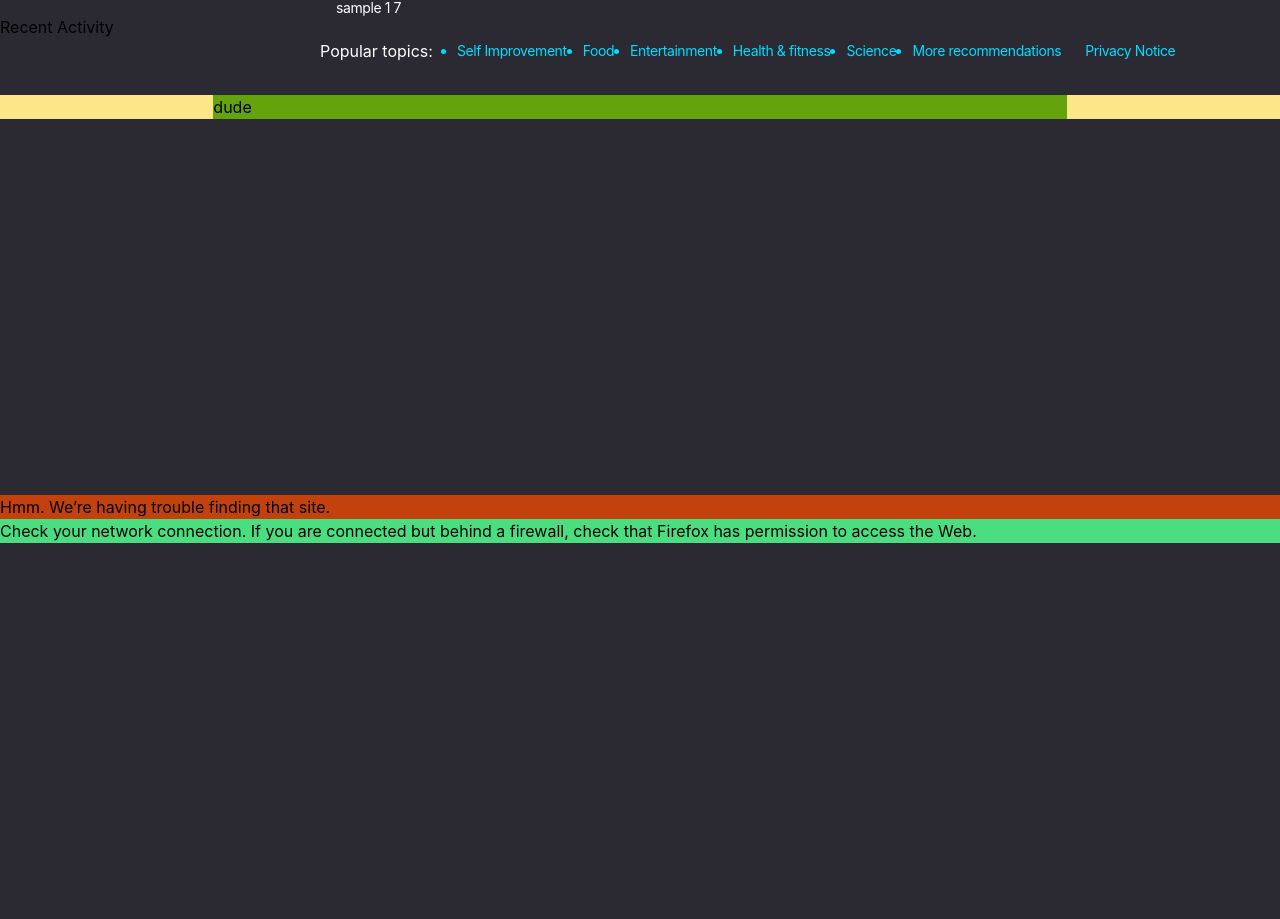
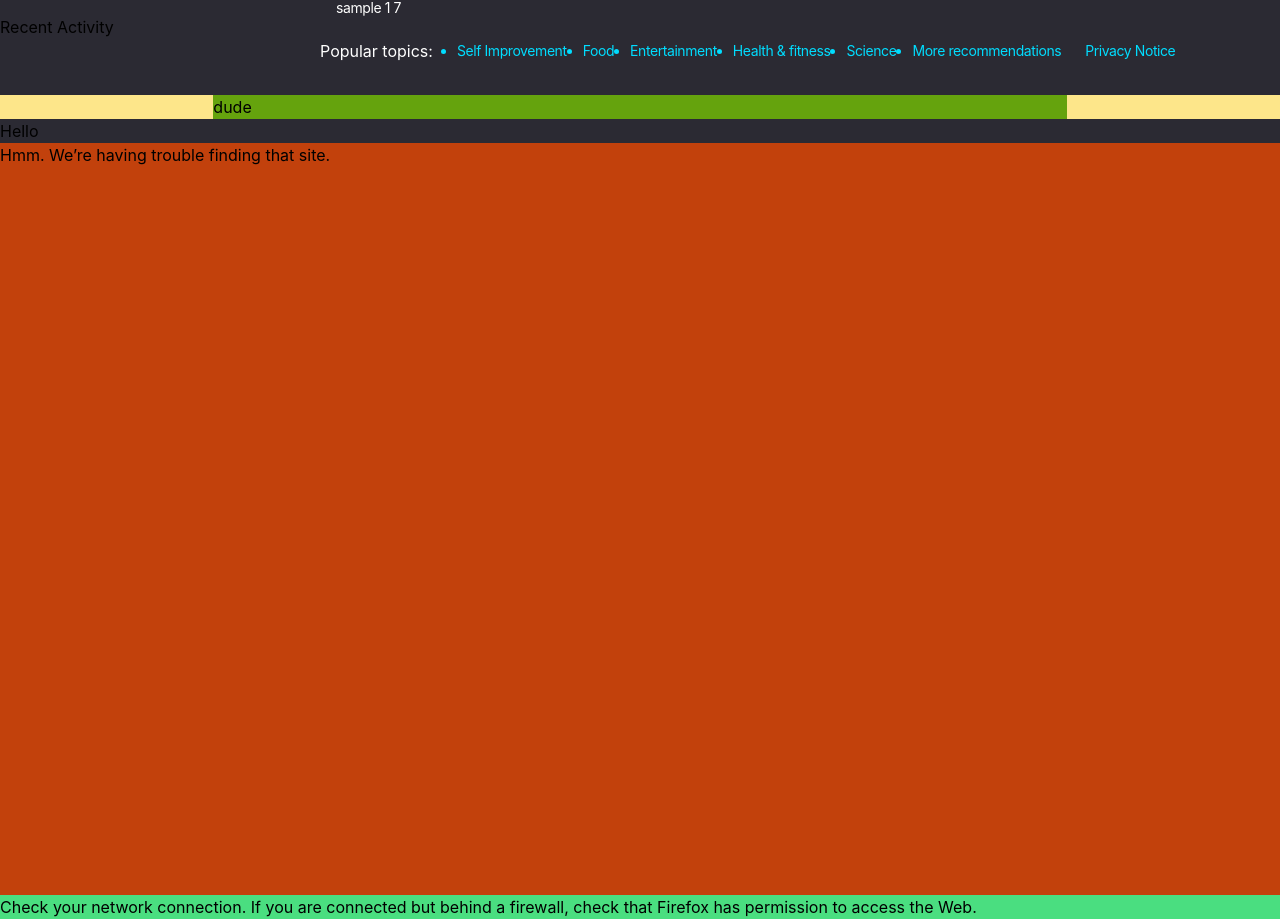
Before and after one commit to NidhitheCoder/advanced-react, a React (Create React App) app in the folder tailwind-config-app/: page / in a window 1280 px wide. Shown: the part 1689-2608 px from the top of the page. Built offline with nearby package versions, Linux system fonts and the light colour scheme.

Commit message:
sample code for clone repo

```diff
--- a/tailwind-config-app/src/App.js
+++ b/tailwind-config-app/src/App.js
@@ -45,17 +45,31 @@ function App() {
           <div className='col-span-12 desktop:col-start-3 desktop:col-span-8 bg-lime-600'>dude</div>
         </div>
       </div>
-      <div className='flex flex-col justify-center item w-full h-screen'>
+      <div className='flex flex-col  justify-center item w-full h-screen'>
 
-        <div className='bg-orange-700' onClick={() => setShow(true)}>
-          Hmm. We’re having trouble finding that site.
-          {show && <p>lorem ipsum subtitle sample lorem ipsum subtitle sample 1 lorem ipsum subtitle sample
+      <div className="relative group">
+        <p>Hello</p>
+        <div className="absolute top-0 left-0 z-10 hidden">lorem ipsum subtitle sample lorem ipsum subtitle sample 1 lorem ipsum subtitle sample
              1 lorem ipsum subtitle sample 1 4lorem ipsum subtitle sample lorem ipsum subtitle sample 1 lorem
              ipsum subtitle sample 1 lorem ipsum subtitle sample 1 4lorem ipsum subtitle sample lorem ipsum
               subtitle sample 1 lorem ipsum subtitle sample 1 lorem ipsum subtitle sample 1 4lorem ipsum
               subtitle sample lorem ipsum subtitle sample 1 lorem ipsum subtitle sample 1 lorem ipsum
-              subtitle sample 1 4
-          </p>}
+              subtitle sample 1 4</div>
+      </div>
+
+
+        <div className='bg-orange-700 overflow-visible h-full' onClick={() => setShow(!show)}>
+          Hmm. We’re having trouble finding that site.
+          <div className='relative h-full'>
+            {show && <p className='absolute top-0 left-0 z-10 h-full bg-orange-700'>lorem ipsum subtitle sample lorem ipsum subtitle sample 1 lorem ipsum subtitle sample
+              1 lorem ipsum subtitle sample 1 4lorem ipsum subtitle sample lorem ipsum subtitle sample 1 lorem
+              ipsum subtitle sample 1 lorem ipsum subtitle sample 1 4lorem ipsum subtitle sample lorem ipsum
+                subtitle sample 1 lorem ipsum subtitle sample 1 lorem ipsum subtitle sample 1 4lorem ipsum
+                subtitle sample lorem ipsum subtitle sample 1 lorem ipsum subtitle sample 1 lorem ipsum
+                subtitle sample 1 4
+            </p>}
+          </div>
+
           </div>
         <div className='bg-green-400'>Check your network connection.
 If you are connected but behind a firewall, check that Firefox has permission to access the Web.</div>
```
